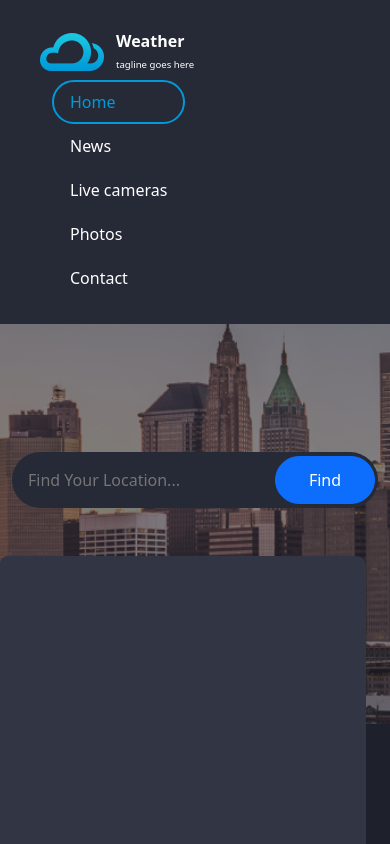
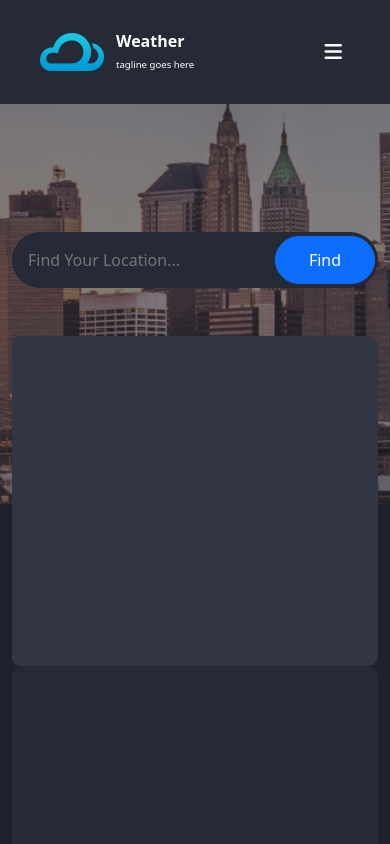
Before and after one commit to Omarfdl/Weather-API-JS, a plain HTML site: page index.html in a window 390 px wide. Shown: the top 844 px of the page. Drawn offline with Linux system fonts and the light colour scheme; some packages are replaced by stand-ins of ours; no server answers; a script that the page names is missing.

Commit message:
second commit

```diff
--- a/index.html
+++ b/index.html
@@ -27,7 +27,23 @@
           </div>
         </div>
 
-        <div class="" id="navbarNavAltMarkup">
+        <!-- Toggle -->
+        <button
+          class="navbar-toggler border-0"
+          type="button"
+          data-bs-toggle="collapse"
+          data-bs-target="#navbarNavAltMarkup"
+          aria-controls="navbarNavAltMarkup"
+          aria-expanded="false"
+          aria-label="Toggle navigation"
+        >
+          <i class="fa-solid fa-bars text-white"></i>
+        </button>
+
+        <div
+          class="collapse navbar-collapse justify-content-end"
+          id="navbarNavAltMarkup"
+        >
           <div class="navbar-nav">
             <a class="nav-link mx-3 px-3 active" aria-current="page" href="#"
               >Home</a
@@ -58,7 +74,7 @@
           </button>
         </div>
 
-        <div class="weather row w-100">
+        <div class="weather row w-100 mx-auto">
           <div
             id="box1"
             class="item pb-4 item1 col-lg-4 col-sm-12 px-0 rounded-start-3"
```
